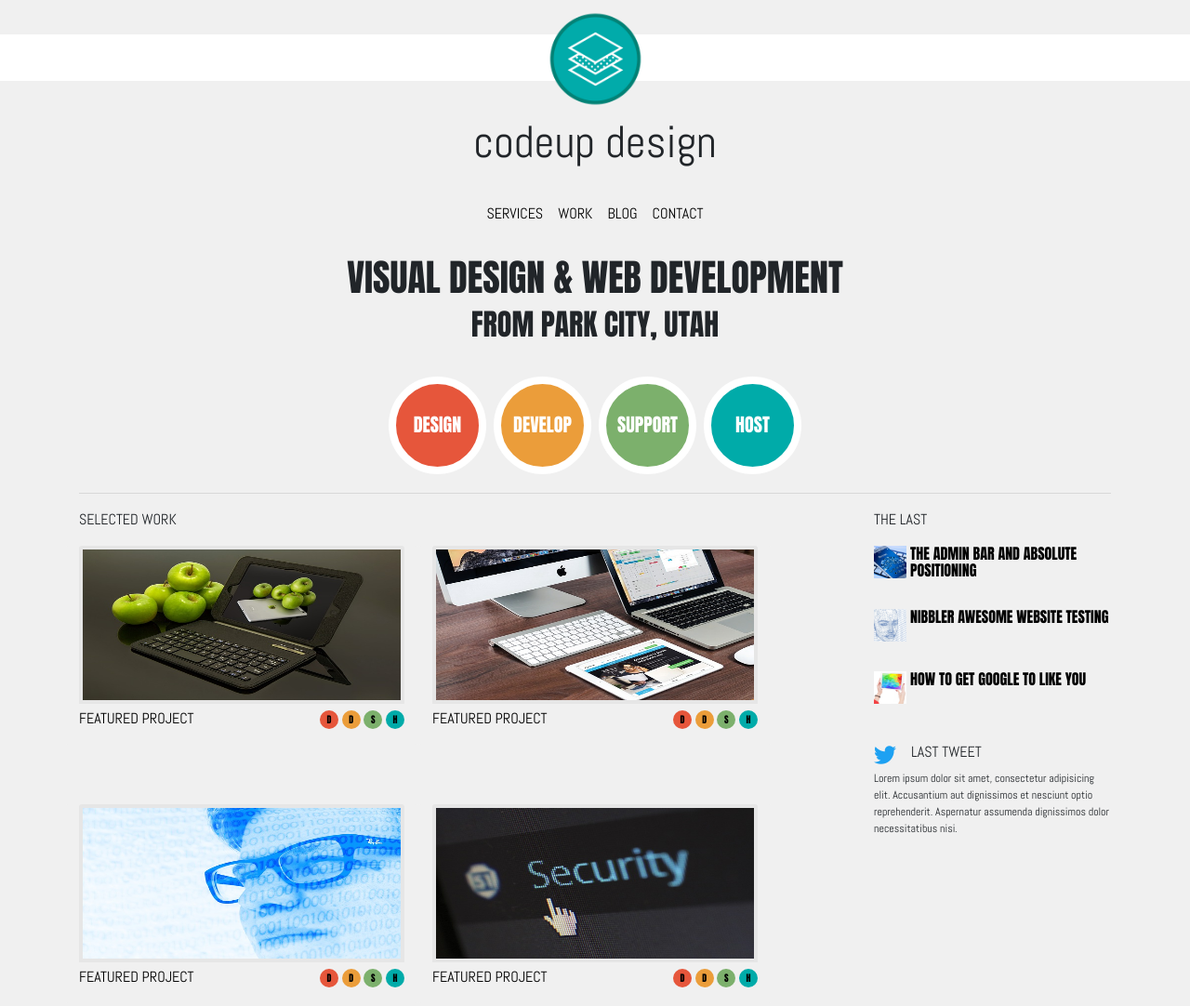
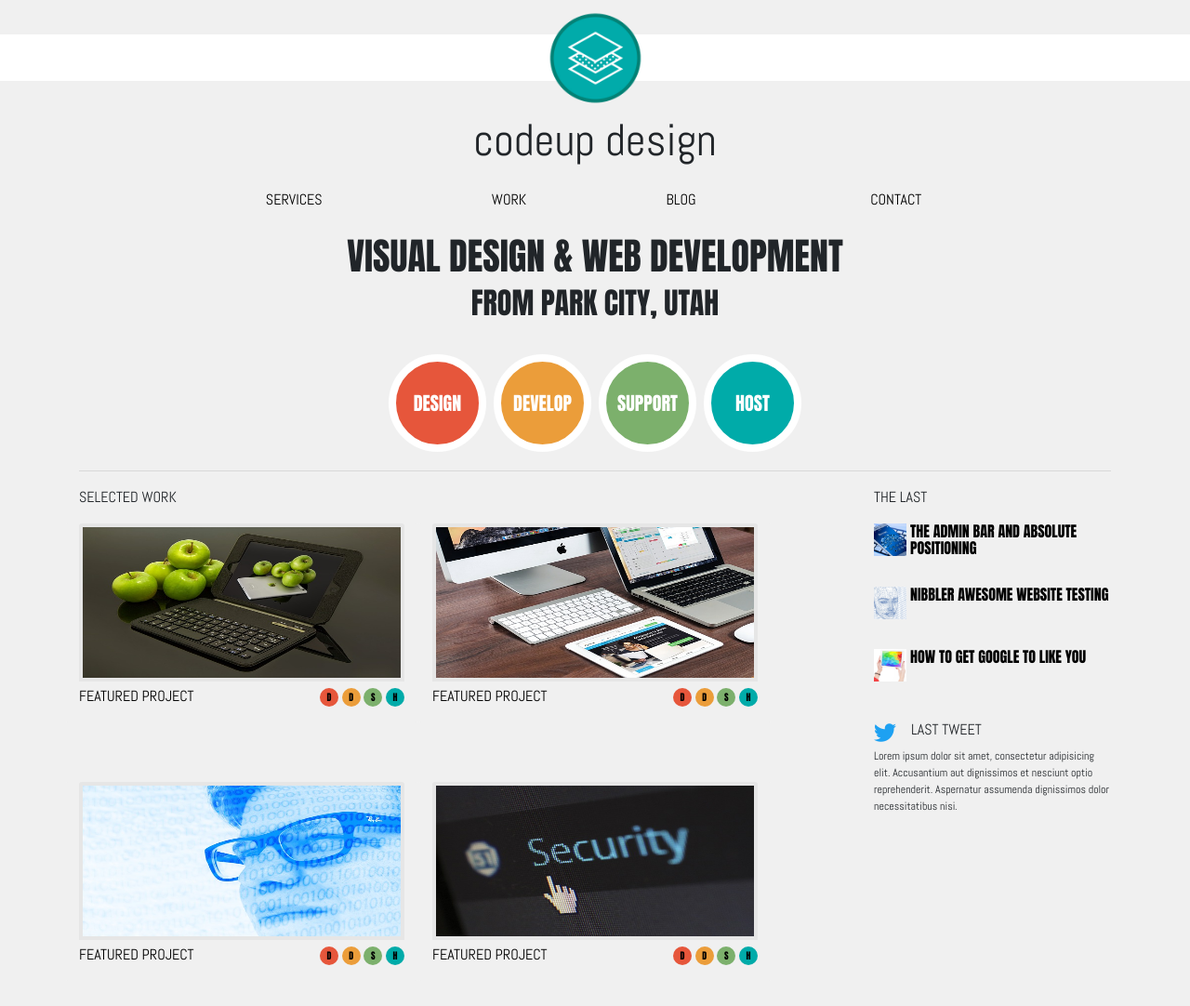
Before and after one commit to james-wienecke/codeup-design-project-reborn, a plain HTML site: page index.html in a window 1280 px wide. Shown: the whole page at 93% size. Drawn offline with nearby package versions, Linux system fonts and the light colour scheme.

Commit message:
Recreated xs navbar to a decent point with pure grid and flex utilities.

```diff
--- a/index.html
+++ b/index.html
@@ -18,16 +18,30 @@
 <body>
 <div class="white-banner"></div>
 <section class="container justify-content-center">
-    <nav class="container-fluid">
-        <div class="container-fluid d-flex flex-column align-items-center">
-            <img id="xs-logo" src="/assets/logo.png" alt="codeup logo" class="">
-            <p class="title-text justify-content-center text-nowrap">codeup design</p>
-            <ul class="justify-content-center list-group list-group-flush list-group-horizontal navlist">
-                <li><a href="#">SERVICES</a></li>
-                <li><a href="#">WORK</a></li>
-                <li><a href="#">BLOG</a></li>
-                <li><a href="#">CONTACT</a></li>
-            </ul>
+    <nav class="container-fluid row p-0 m-0 justify-content-center">
+        <div class="logo-image
+        order-1 col-12">
+            <img src="/assets/logo.png" alt="codeup logo">
+        </div>
+        <div class="title-text
+        order-2 col-12">
+            <p class="text-nowrap">codeup design</p>
+        </div>
+        <div class="navlist
+        order-3 col-3 px-2">
+            <a href="#">SERVICES</a>
+        </div>
+        <div class="navlist
+        order-4 col-2 px-2">
+            <a href="#">WORK</a>
+        </div>
+        <div class="navlist
+        order-5 col-2 px-2">
+            <a href="#">BLOG</a>
+        </div>
+        <div class="navlist
+        order-6 col-3 px-2">
+            <a href="#">CONTACT</a>
         </div>
     </nav>
 
--- a/style.css
+++ b/style.css
@@ -50,6 +50,7 @@ a {
 }
 .title-text {
     font-size: 48px;
+    text-align: center;
 }
 .lg-circle {
     /*Circle params*/
@@ -77,20 +78,21 @@ a {
     width: 20px;
     height: 20px;
 }
-/* the navlist class is a class for the special case of the navbar/header for the small display layout. */
+/* .navlist is the main selector for the "nav list" of items (services, work, etc.) */
 .navlist  {
-    /* this margin is applied to the ul element itself to position it roughly halfway from the top of the banner*/
-    margin: .35em 0 0 0;
+    text-align: center;
+
 }
-.navlist li {
-    /* essential styling for the list elements to keep them nicely spaced in this layout */
-    list-style: none;
-    margin: .5em;
+.logo-image {
+    text-align: center;
 }
-#xs-logo, #sm-logo, #md-logo {
+.logo-image img {
     width: 105px;
-    max-width: 100%;
-    z-index: 2;
+    height: 105px;
+    max-width: 105px;
+    max-height: 105px;
+    margin: auto;
+    display: block;
 }
 /* special styling for the md+ layout to position the "codeup design" title element */
 .md-logo-case {
```
